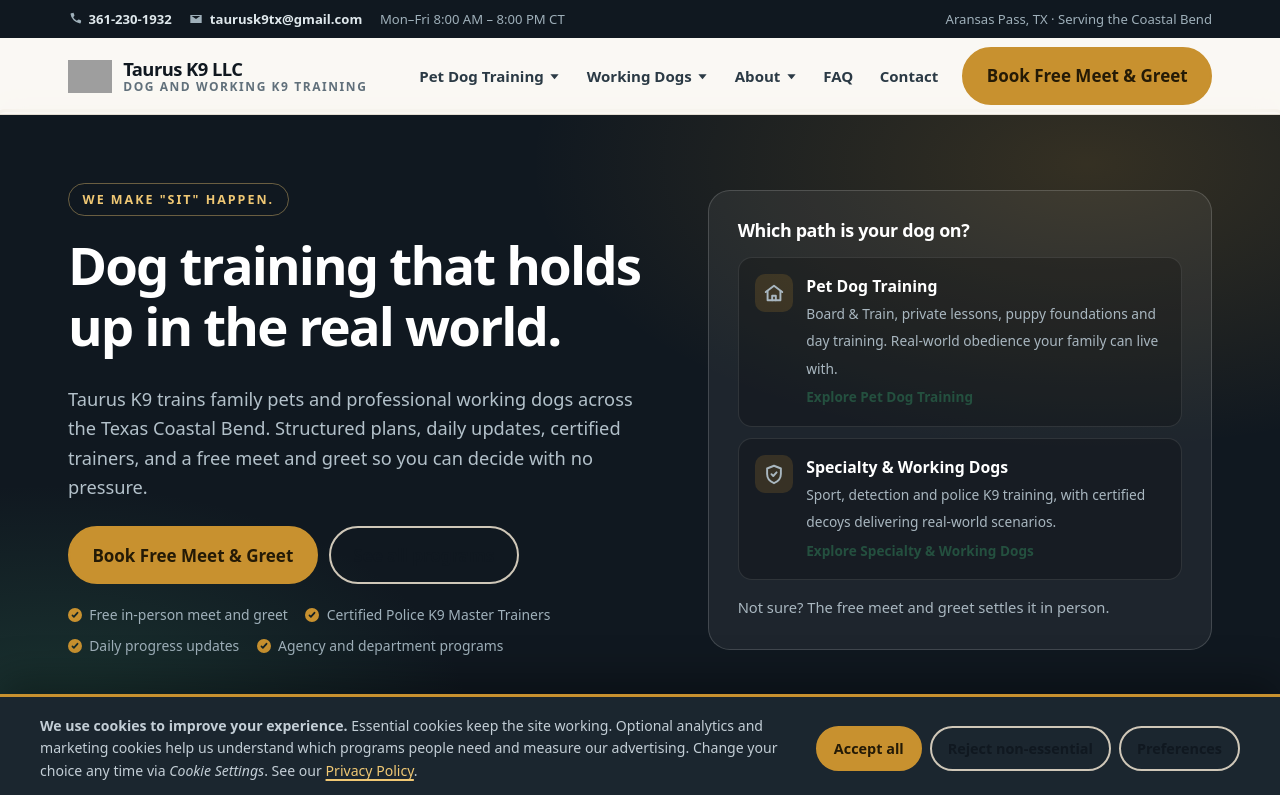
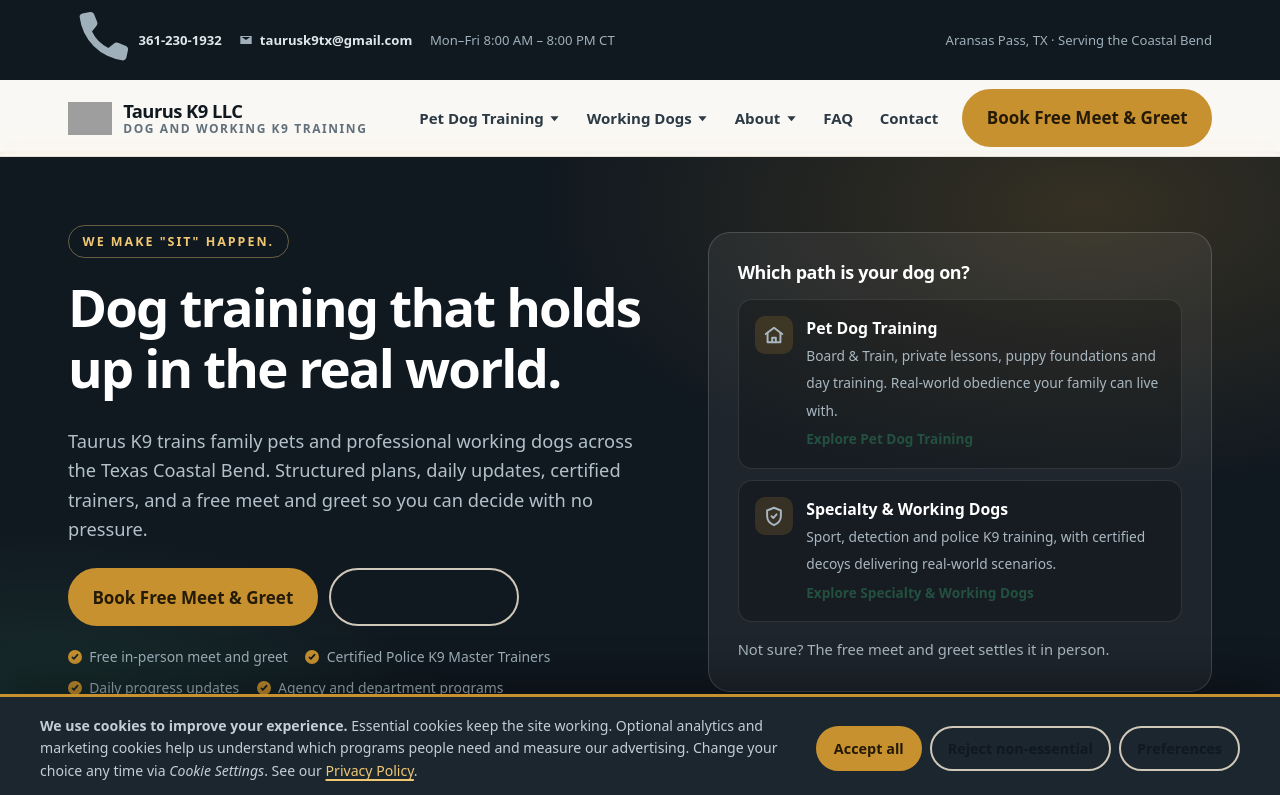
Before and after one commit to gregoryjenkins56-sys/Taurus-K9-Webstuff, a plain HTML site: page index.html in a window 1280 px wide. Shown: the top 795 px of the page. Drawn offline with Linux system fonts and the light colour scheme; grey boxes are pictures that could not be loaded.

Commit message:
Update index.html

```diff
--- a/index.html
+++ b/index.html
@@ -54,7 +54,7 @@
 
 <div class="util">
   <div class="wrap util__in">
-    <span><svg width="14" height="14" viewBox="0 0 16 16" fill="currentColor" aria-hidden="true"><path d="M3.6 1.4 5.5 1c.4-.1.8.1 1 .5l.8 2a.9.9 0 0 1-.2 1L6 5.9a8.7 8.7 0 0 0 4.1 4.1l1.4-1.1a.9.9 0 0 1 1-.2l2 .8c.4.2.6.6.5 1l-.4 1.9c-.1.4-.4.7-.8.7A12.4 12.4 0 0 1 2.9 2.2c0-.4.3-.7.7-.8Z"/></svg><a href="tel:+13612301932" data-track="click_to_call" data-loc="utility">361-230-1932</a></span>
+    <span><svg width="64" height="64" viewBox="0 0 16 16" fill="currentColor" aria-hidden="true"><path d="M3.6 1.4 5.5 1c.4-.1.8.1 1 .5l.8 2a.9.9 0 0 1-.2 1L6 5.9a8.7 8.7 0 0 0 4.1 4.1l1.4-1.1a.9.9 0 0 1 1-.2l2 .8c.4.2.6.6.5 1l-.4 1.9c-.1.4-.4.7-.8.7A12.4 12.4 0 0 1 2.9 2.2c0-.4.3-.7.7-.8Z"/></svg><a href="tel:+13612301932" data-track="click_to_call" data-loc="utility">361-230-1932</a></span>
     <span class="hidesm"><svg width="14" height="14" viewBox="0 0 16 16" fill="currentColor" aria-hidden="true"><path d="M1.5 3.5h13v9h-13v-9Zm1.3 1 .2.1L8 8.1l4.8-3.5.2-.1H2.8Z"/></svg><a href="mailto:taurusk9tx@gmail.com" data-track="click_to_email">taurusk9tx@gmail.com</a></span>
     <span class="hidesm">Mon&ndash;Fri 8:00 AM &ndash; 8:00 PM CT</span>
     <span class="util__sp"></span>
```
